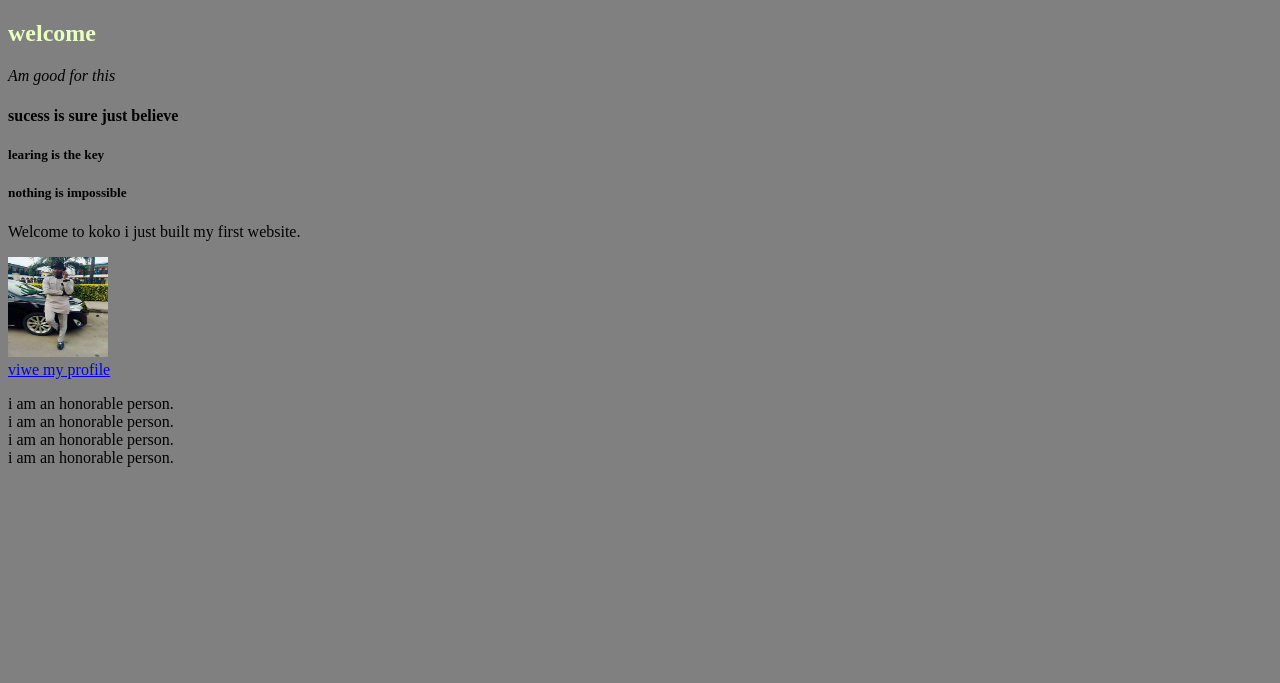
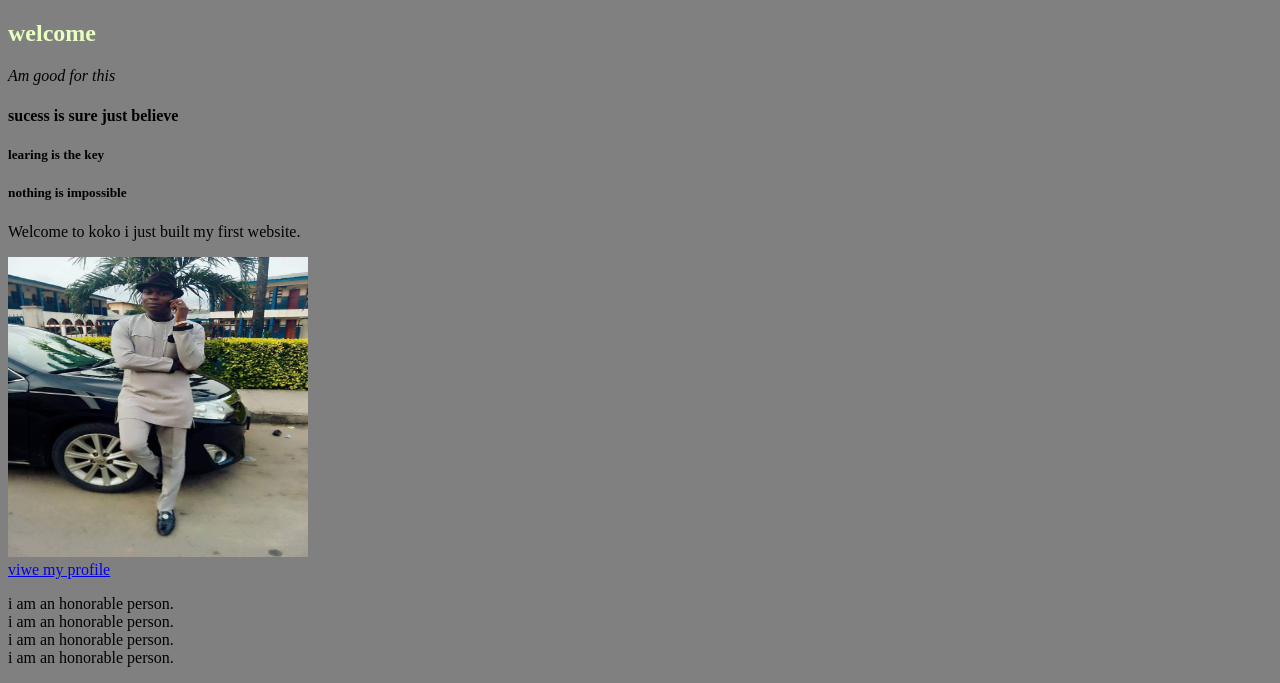
Before and after one commit to HonorablePK/project, a plain HTML site: page index.html in a window 1280 px wide. Shown: the part 129-812 px from the top of the page. Drawn offline with Linux system fonts and the light colour scheme.

Commit message:
Update index.html

```diff
--- a/index.html
+++ b/index.html
@@ -12,7 +12,7 @@
             <h5>learing is the key</h5>
             <h5>nothing is impossible</h5>
             <p> Welcome to koko i just built my first website.</p>
-            <img src= "honorable.jpg" width="100"  height="100" /><br>
+            <img src= "honorable.jpg" width="300"  height="300" /><br>
             <a href="http//linedin.com/in/koko">viwe my profile</a>
             <p>
               i am an honorable person.<br>
```
